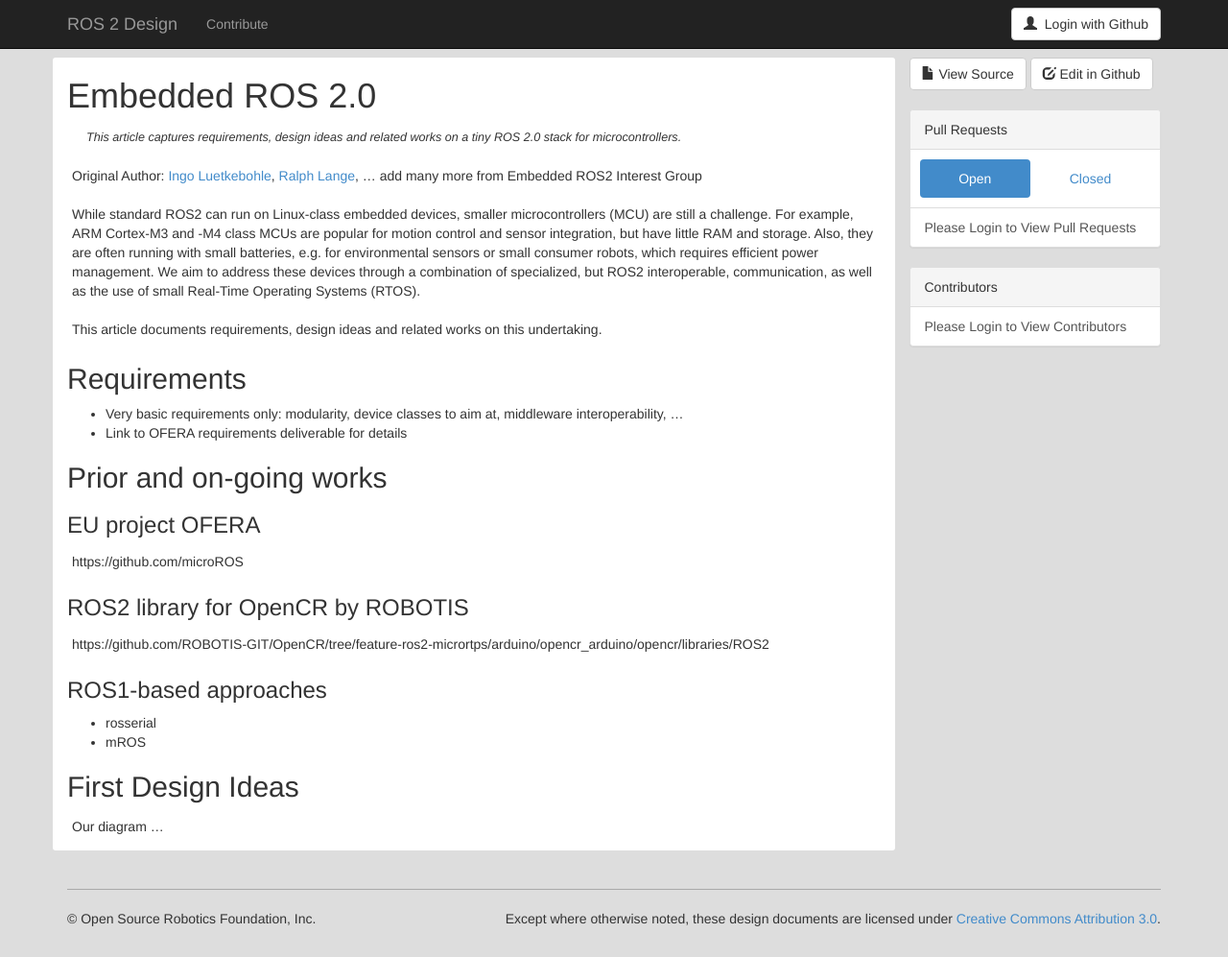
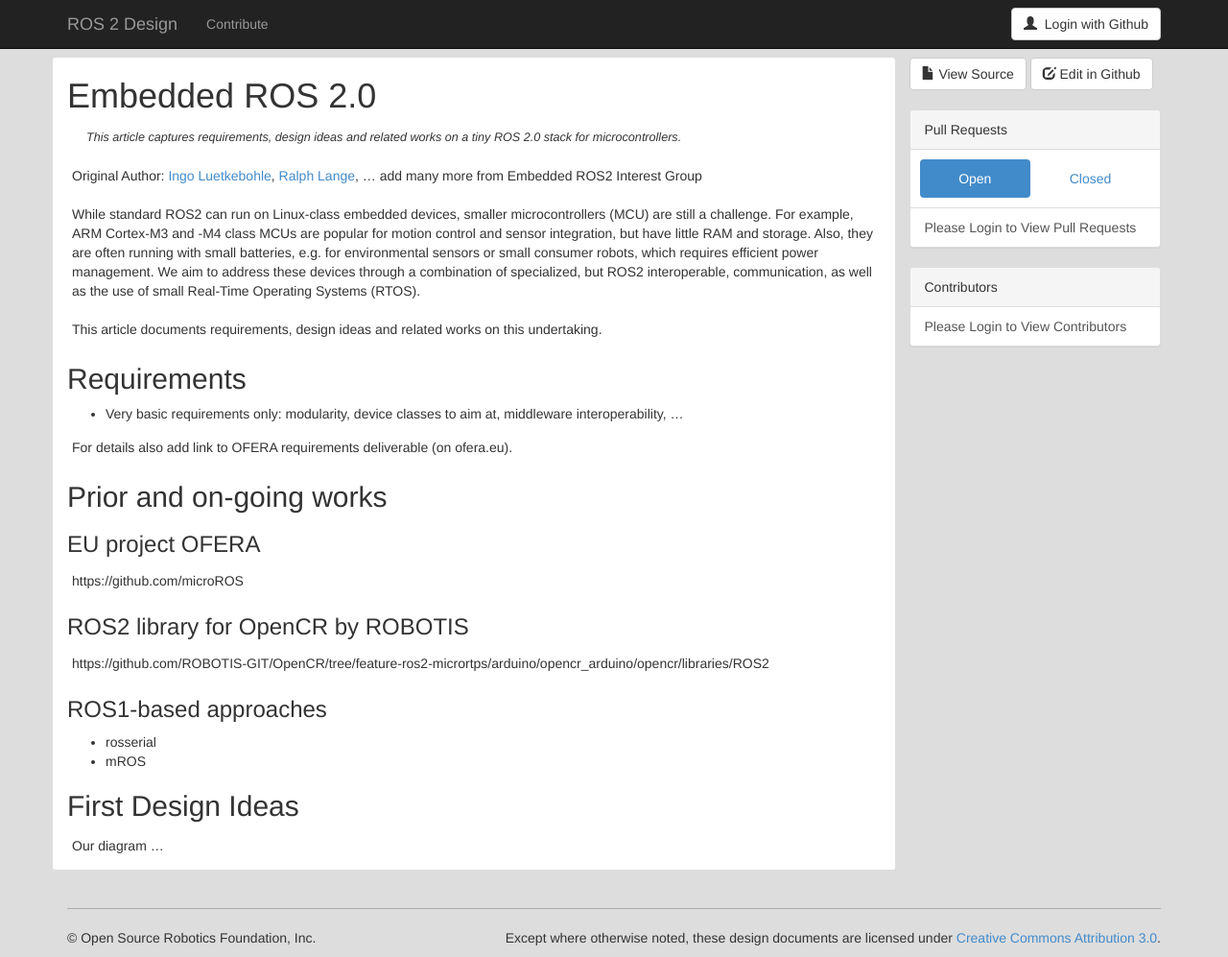
Before and after one commit to ros2/design, a Jekyll site: the page built from articles/embedded.md, in a window 1280 px wide and 997 px high. Shown: the whole window at 96% size. Built offline with Jekyll 4.4.1, drawn with Linux system fonts in a browser that asks for light colours; nearby versions of some CDN libraries.

Commit message:
Link to ofera.eu for detailed requirements document.

```diff
--- a/articles/embedded.md
+++ b/articles/embedded.md
@@ -27,7 +27,7 @@
 
 *   Very basic requirements only: modularity, device classes to aim at, middleware interoperability, ...
 
-*   Link to OFERA requirements deliverable for details
+For details also add link to OFERA requirements deliverable (on ofera.eu).
 
 
 
```
